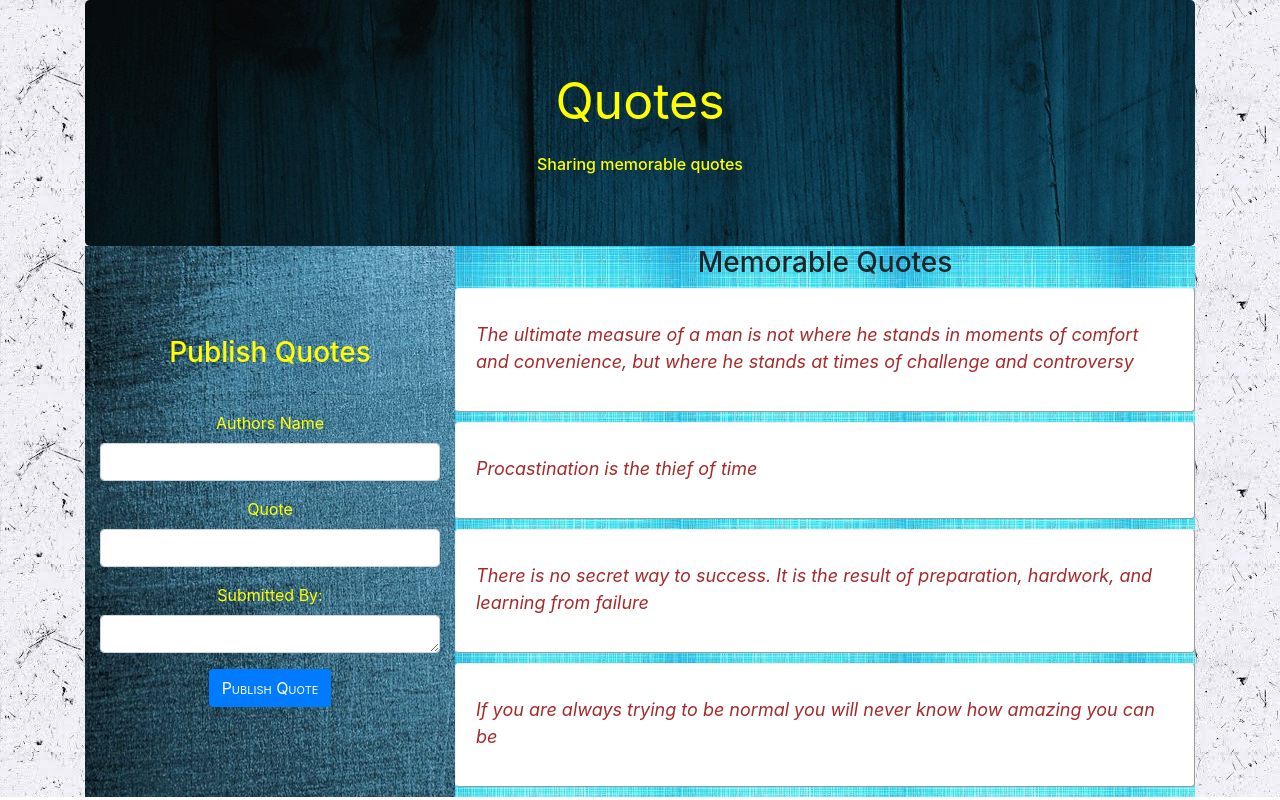
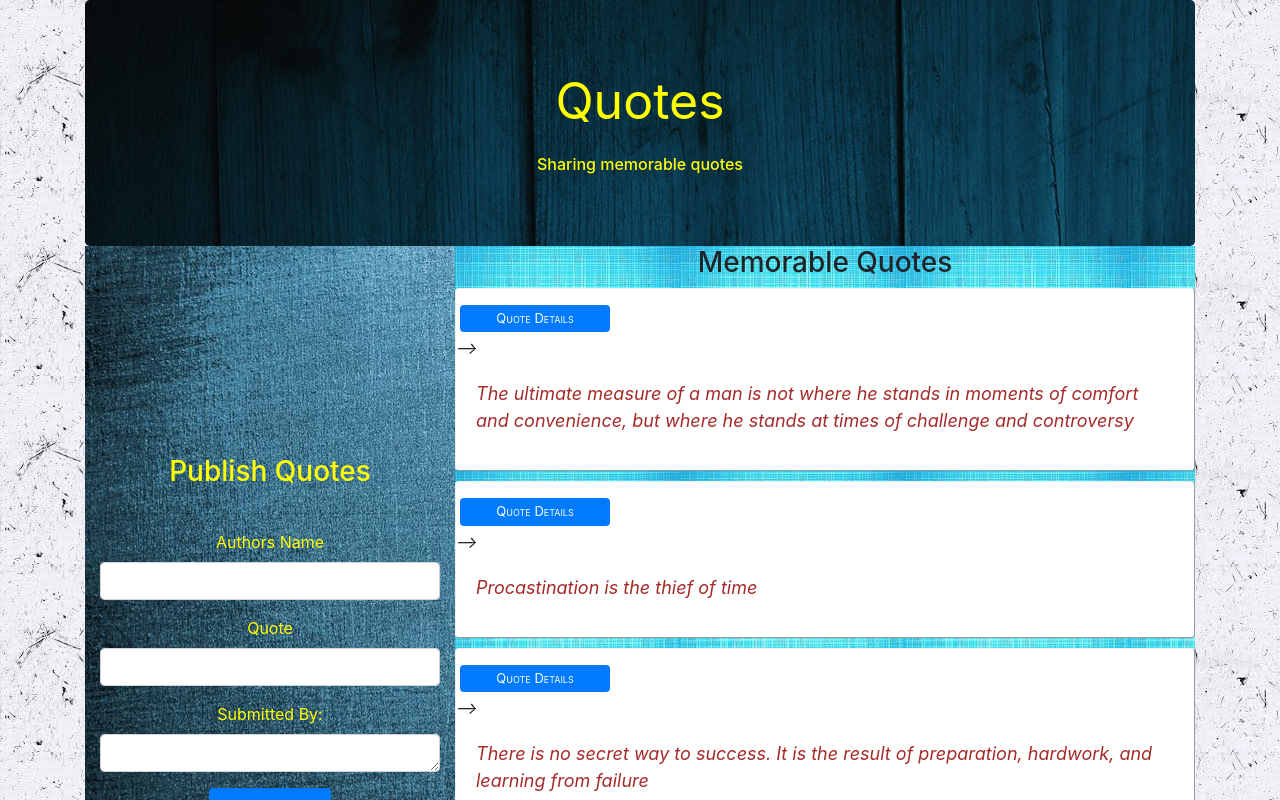
Before and after one commit to oodennis20/My-Quotes, an Angular app: page / in a window 1280 px wide. Shown: the top 800 px of the page. Built offline with nearby package versions, Linux system fonts and the light colour scheme.

Commit message:
make changes

```diff
--- a/src/app/quote/quote.component.html
+++ b/src/app/quote/quote.component.html
@@ -27,7 +27,7 @@
                 <h5 font color="yellow" *ngIf="showDetails">{{quote.name}}</h5>
               </div>
               <!--structural directive set to boolean property show details-->
-              <!-- <button type="button" (click)="toggleDetails(i)"  class="btn btn-primary">Quote Details</button>  -->
+               <button type="button" (click)="toggleDetails(i)"  class="btn btn-primary">Quote Details</button>  -->
 
               <!--the click triggers event binding calling the toggle fxn method-->
               <!--if true it shows the details-->
--- a/src/app/quote/quote.component.ts
+++ b/src/app/quote/quote.component.ts
@@ -30,7 +30,7 @@
     });
   }
 
-  toggleDetails() {
+  toggleDetails(index) {
     this.showDetails = !this.showDetails;//show or hide content
 
   }
```
